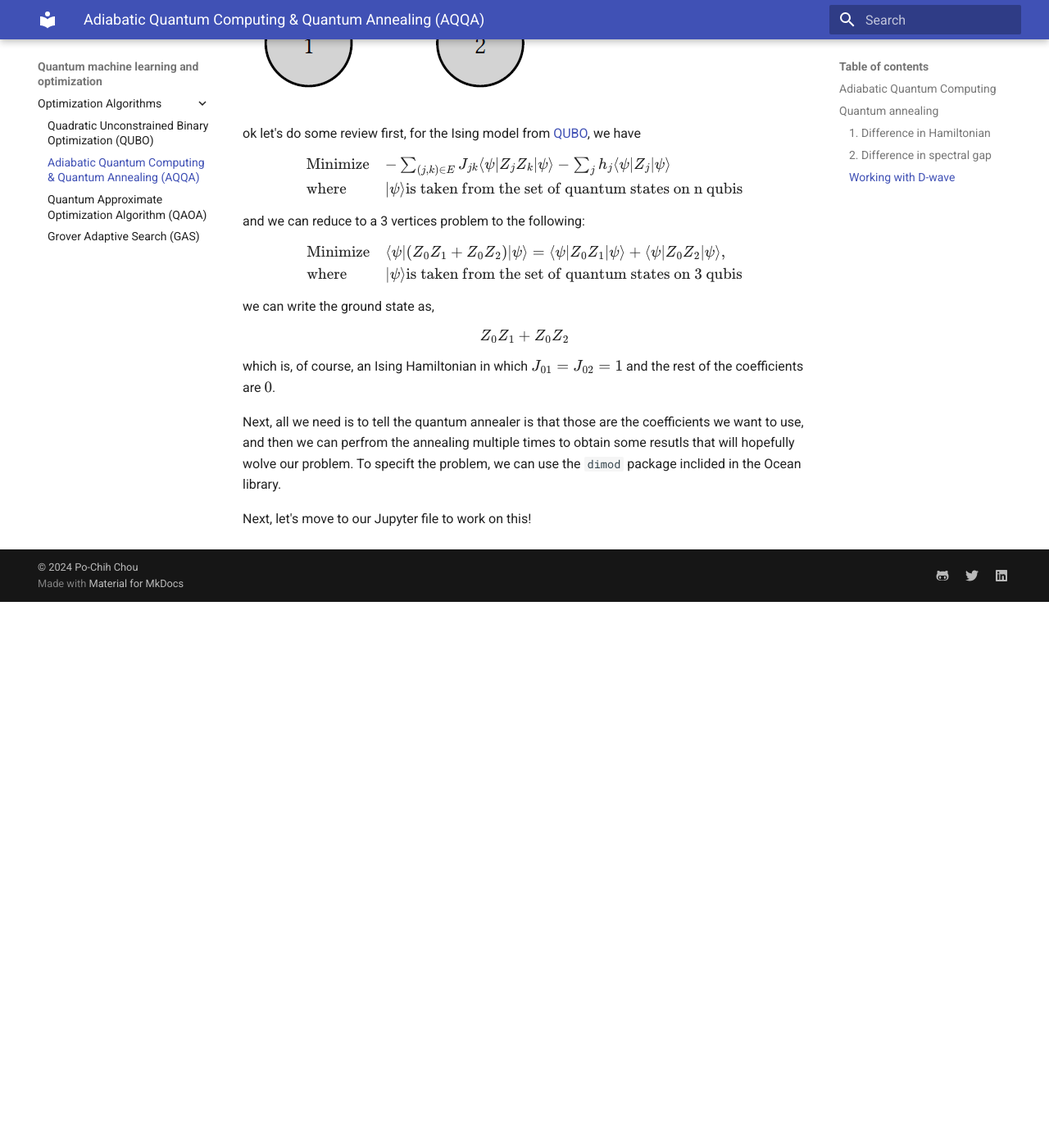
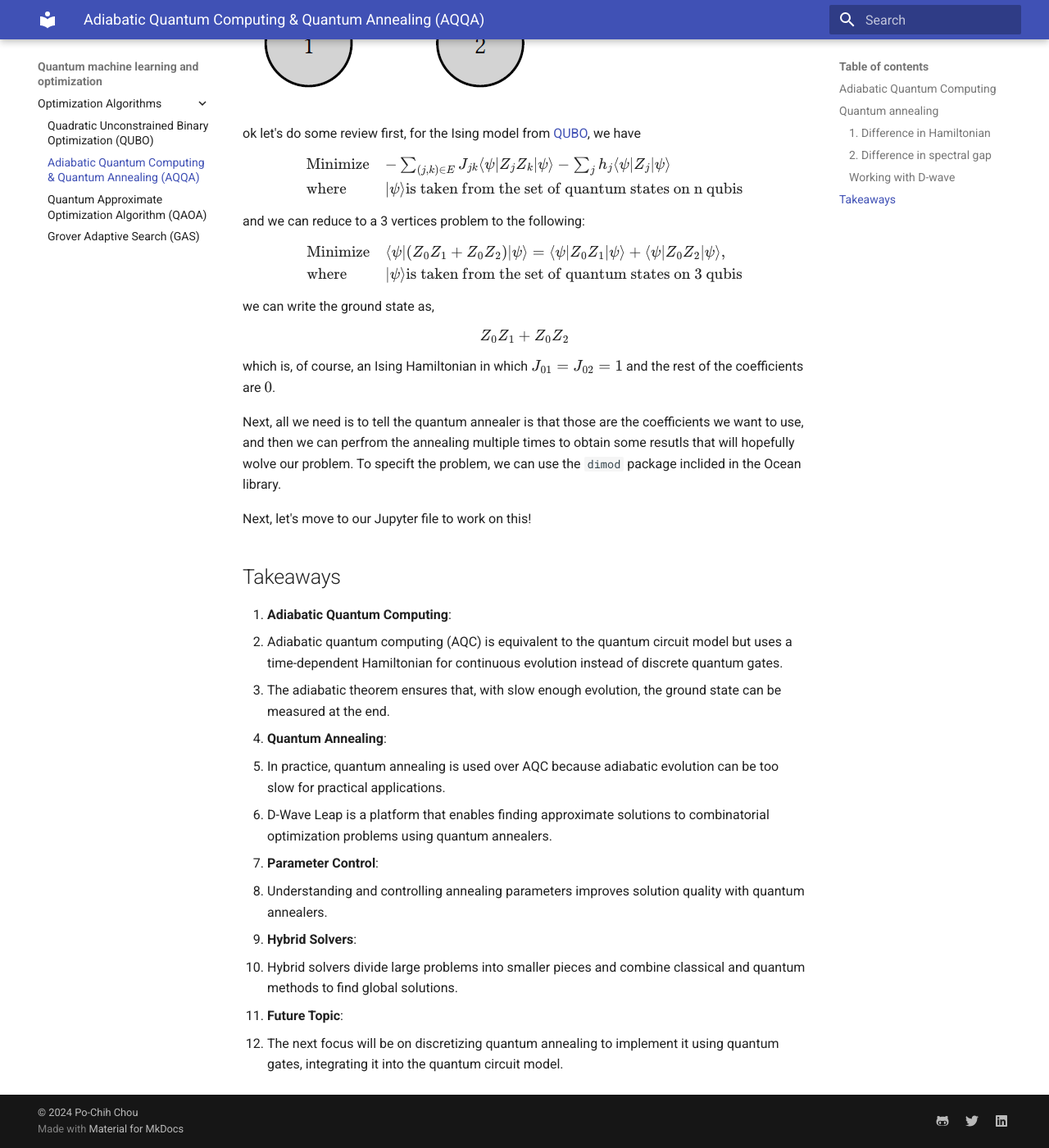
Before and after one commit to pcchouCR97/Understanding-Cryptography-by-Christof-Paar, an MkDocs documentation site: the page built from docs/QuantumOpt/AQQA.md, in a window 1280 px wide and 1400 px high, scrolled down 3809 px. Shown: the whole window at 82% size. Built offline with MkDocs 1.6.1 and Material for MkDocs 9.7.7, drawn with Linux system fonts in a browser that asks for light colours; formulas are drawn with MathJax 3; before the commit the page ends 4543 px from its top, so only the background shows below that.

Commit message:
20241231_1

```diff
--- a/docs/QuantumOpt/AQQA.md
+++ b/docs/QuantumOpt/AQQA.md
@@ -111,3 +111,22 @@ which is, of course, an Ising Hamiltonian in which $J_{01} = J_{02} = 1$ and the
 Next, all we need is to tell the quantum annealer is that those are the coefficients we want to use, and then we can perfrom the annealing multiple times to obtain some resutls that will hopefully wolve our problem. To specift the problem, we can use the `dimod` package inclided in the Ocean library.
 
 Next, let's move to our Jupyter file to work on this!
+
+
+## Takeaways
+1. **Adiabatic Quantum Computing**:
+   - Adiabatic quantum computing (AQC) is equivalent to the quantum circuit model but uses a time-dependent Hamiltonian for continuous evolution instead of discrete quantum gates.
+   - The adiabatic theorem ensures that, with slow enough evolution, the ground state can be measured at the end.
+
+2. **Quantum Annealing**:
+   - In practice, quantum annealing is used over AQC because adiabatic evolution can be too slow for practical applications.
+   - D-Wave Leap is a platform that enables finding approximate solutions to combinatorial optimization problems using quantum annealers.
+
+3. **Parameter Control**:
+   - Understanding and controlling annealing parameters improves solution quality with quantum annealers.
+
+4. **Hybrid Solvers**:
+   - Hybrid solvers divide large problems into smaller pieces and combine classical and quantum methods to find global solutions.
+
+5. **Future Topic**:
+   - The next focus will be on discretizing quantum annealing to implement it using quantum gates, integrating it into the quantum circuit model.
```
Also changed, not shown: docs/QuantumOpt/QAOA.md (+14 -1 lines), docs/QuantumOpt/images/image.png (renamed from docs/QuantumOpt/image.png).
